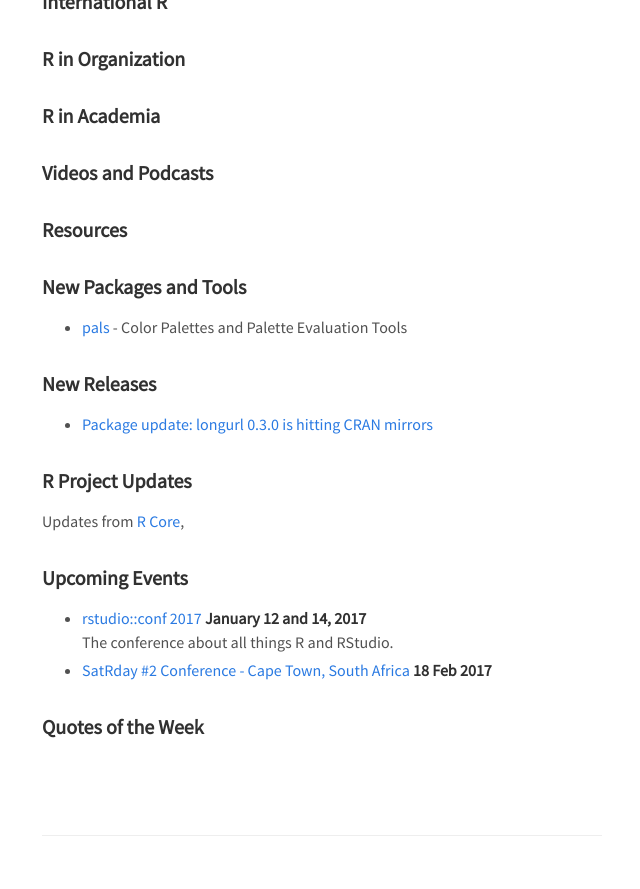
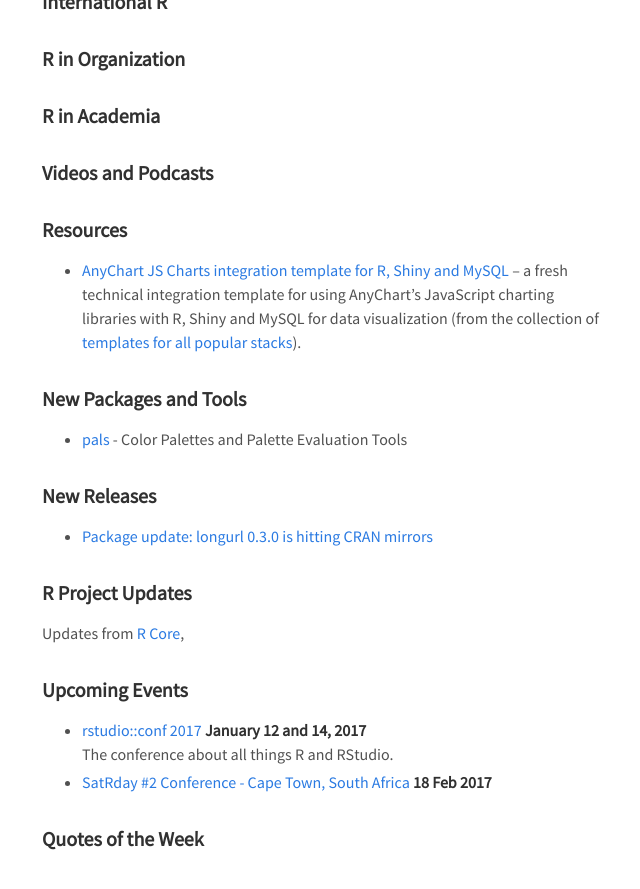
Before and after one commit to rweekly/rweekly.org, a Jekyll site: the page built from draft.md, in a window 1280 px wide and 900 px high, scrolled down 567 px. Shown: the top 889 px of the window, without its empty margins (318-958 px from the left). Built offline with Jekyll 4.4.1, drawn with Linux system fonts in a browser that asks for light colours; comment, search, counter and statistics services are not loaded.

Commit message:
add R,Shiny,MySQL / AnyChart integration template

```diff
--- a/draft.md
+++ b/draft.md
@@ -47,7 +47,7 @@
 
 ### Resources
 
-
++ [AnyChart JS Charts integration template for R, Shiny and MySQL](https://github.com/anychart-integrations/r-shiny-mysql-template) – a fresh technical integration template for using AnyChart's JavaScript charting libraries with R, Shiny and MySQL for data visualization (from the collection of [templates for all popular stacks](http://www.anychart.com/integrations/)).
 
 
 ### New Packages and Tools
```
